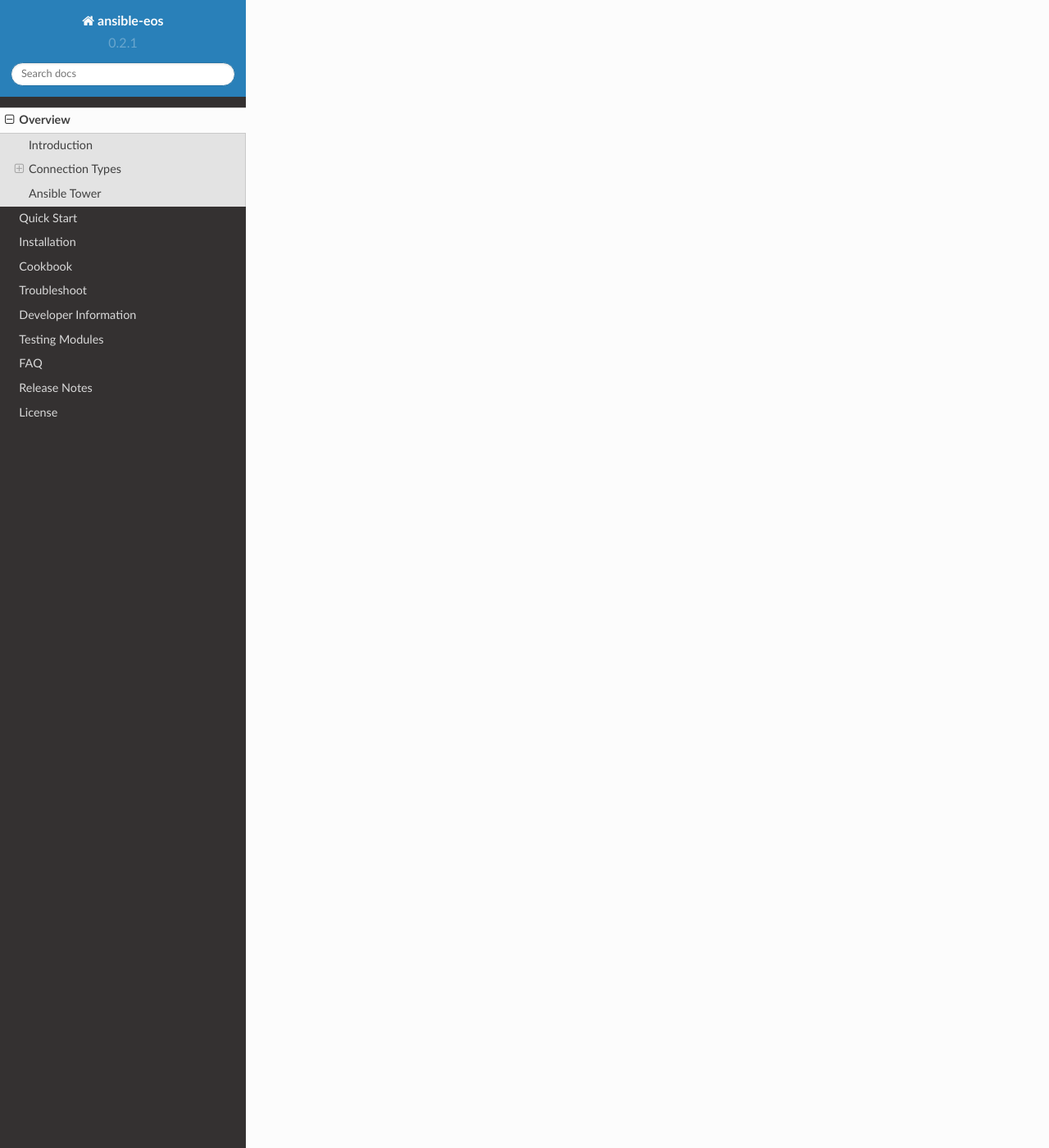
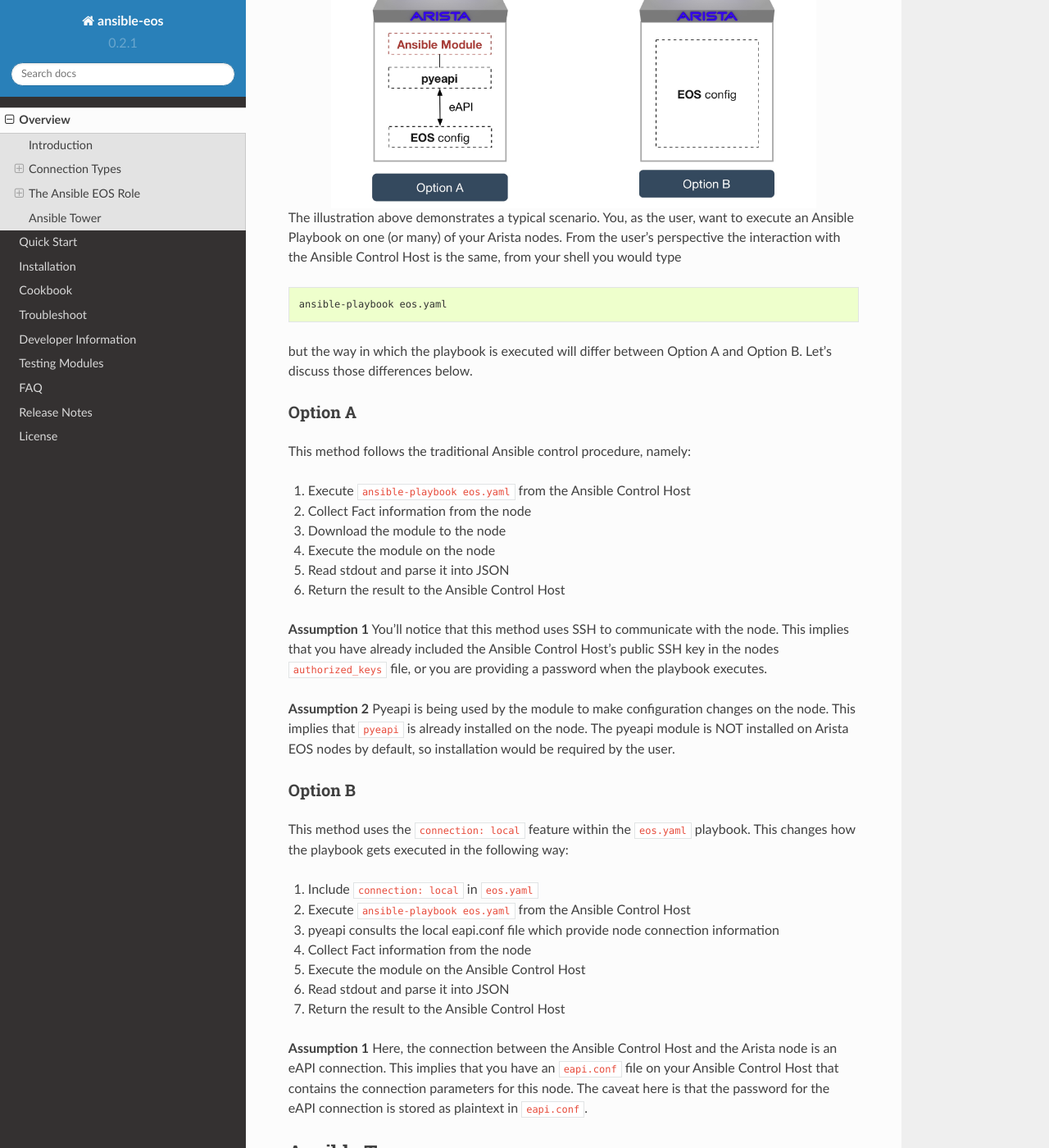
Before and after one commit to lruslan/ansible-eos, a Sphinx documentation site: the page built from docs/overview.rst, in a window 1280 px wide and 1400 px high, scrolled down 1889 px. Shown: the whole window at 82% size. Built offline with Sphinx 7.4.7 and the Read the Docs theme 2.0.0, drawn with Linux system fonts in a browser that asks for light colours; pages that are not in the unit, such as notebooks, are missing from menus; some of the changed text lies outside the part shown.

Commit message:
Change param table formatting, add info to Overview in docs

```diff
--- a/docs/overview.rst
+++ b/docs/overview.rst
@@ -55,6 +55,86 @@ its duties locally on the node. The pull model executes a local utility that
 retrieves the configuration data and proceeds to execute all of the activity
 locally on the node.
 
+
+********************
+The Ansible EOS Role
+********************
+
+Integration with the Python Client for eAPI
+===========================================
+The Ansible Role for EOS does not rely on jsonrpclib to control
+the node's Command API interface, rather, the `Python Client for eAPI <https://github.com/arista-eosplus/pyeapi>`_
+is used.
+
+
+Topologies
+==========
+Above, we discussed how Ansible is typically used to control a node. These
+principles remain true for Arista EOS nodes, however, there are some nuances
+that are important to understand. Next, we will discuss the two main
+methods used to control an Arista EOS node using Ansible.
+
+.. image:: _img/ansible-deploy.jpg
+        :width: 85%
+        :align: center
+
+The illustration above demonstrates a typical scenario. You, as the user, want
+to execute an Ansible Playbook on one (or many) of your Arista nodes. From the
+user's perspective the interaction with the Ansible Control Host is the same,
+from your shell you would type
+
+.. code-block:: console
+
+  ansible-playbook eos.yaml
+
+but the way in which the playbook is executed will differ between Option A and
+Option B. Let's discuss those differences below.
+
+Option A
+========
+This method follows the traditional Ansible control procedure, namely:
+
+1. Execute ``ansible-playbook eos.yaml`` from the Ansible Control Host
+2. Collect Fact information from the node
+3. Download the module to the node
+4. Execute the module on the node
+5. Read stdout and parse it into JSON
+6. Return the result to the Ansible Control Host
+
+**Assumption 1**
+You'll notice that this method uses SSH to communicate with the node. This
+implies that you have already included the Ansible Control Host's public SSH
+key in the nodes ``authorized_keys`` file, or you are providing a password
+when the playbook executes.
+
+**Assumption 2**
+Pyeapi is being used by the module to make configuration changes on the
+node. This implies that ``pyeapi`` is already installed on the node. The pyeapi
+module is NOT installed on Arista EOS nodes by default, so installation would
+be required by the user.
+
+
+Option B
+========
+This method uses the ``connection: local`` feature within the ``eos.yaml``
+playbook. This changes how the playbook gets executed in the following way:
+
+1. Include ``connection: local`` in ``eos.yaml``
+2. Execute ``ansible-playbook eos.yaml`` from the Ansible Control Host
+3. pyeapi consults the local eapi.conf file which provide node connection information
+4. Collect Fact information from the node
+5. Execute the module on the Ansible Control Host
+6. Read stdout and parse it into JSON
+7. Return the result to the Ansible Control Host
+
+**Assumption 1**
+Here, the connection between the Ansible Control Host and the Arista node is
+an eAPI connection. This implies that you have an ``eapi.conf`` file on your
+Ansible Control Host that contains the connection parameters for this node.
+The caveat here is that the password for the eAPI connection is stored as
+plaintext in ``eapi.conf``.
+
+
 *************
 Ansible Tower
 *************
```
Also changed, not shown: docs/_formatter/templates/rst.j2 (+7 -7 lines).
